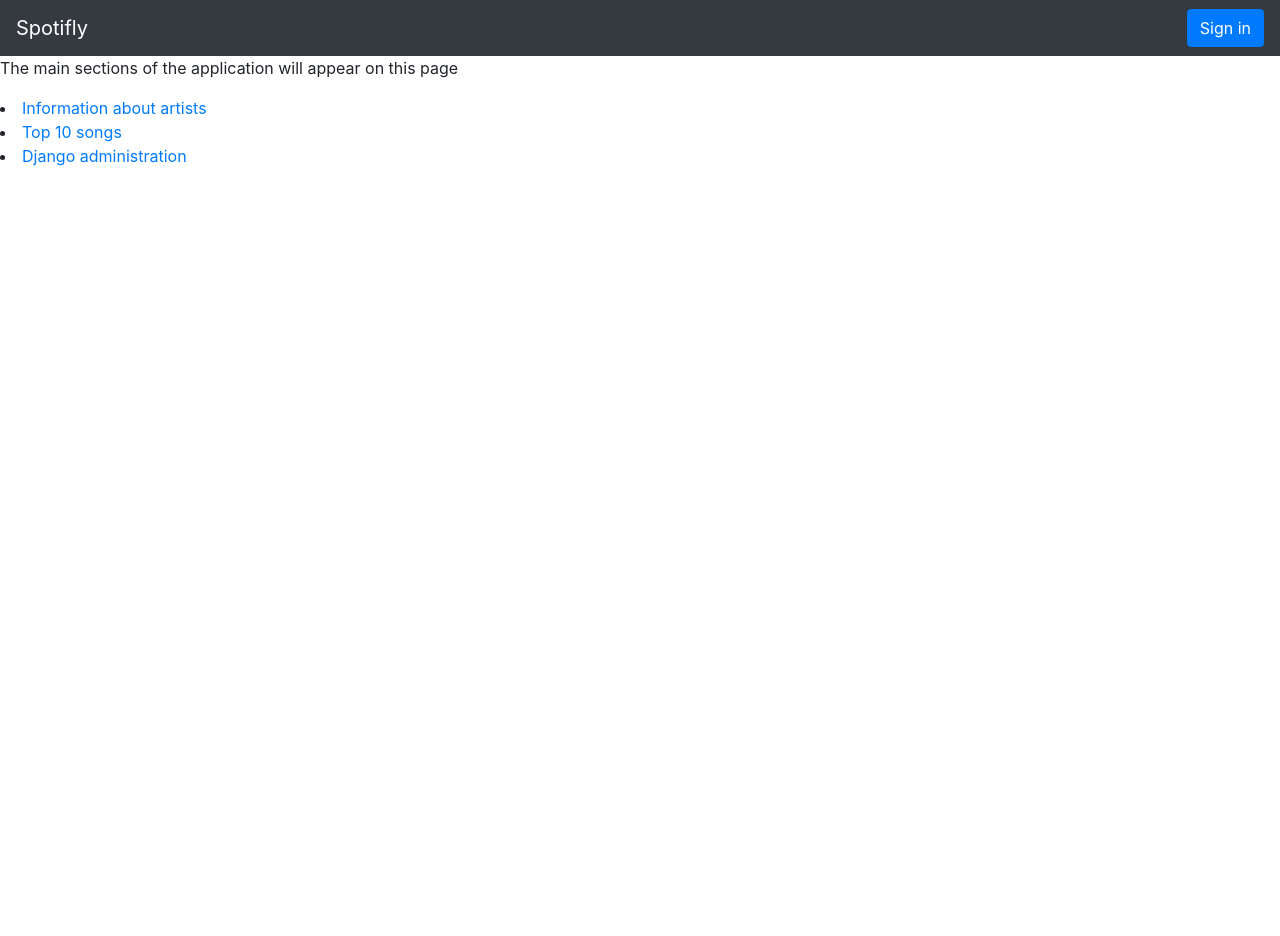
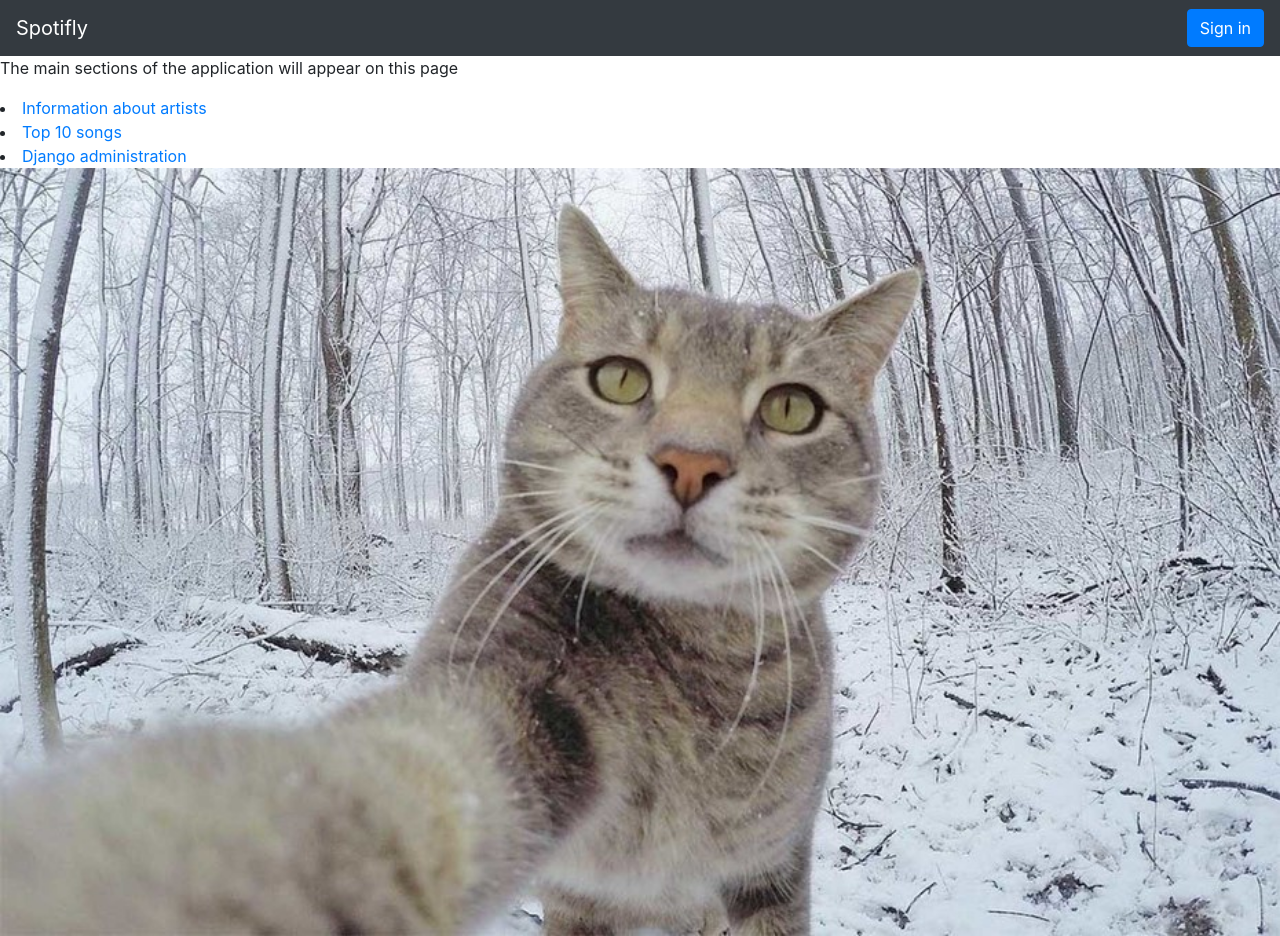
Before and after one commit to javigoo/web-project, a Django app: page / in a window 1280 px wide. Before the commit the page ends 166 px from the top, so only its background shows below. Run offline with Django 3.2, Linux system fonts and the light colour scheme; parts of the project's set-up code (start-up, migrations or seed data) failed here and were passed over; some libraries are stand-ins or nearby versions.

Commit message:
Update Home gato

```diff
--- a/apps/spotify/templates/spotify/home.html
+++ b/apps/spotify/templates/spotify/home.html
@@ -18,5 +18,8 @@
     <li>
       <a href="{% url 'admin:index' %}"> Django administration </a> <!-- Apunta a la url de index -->
     </li>
+    <section>
+        <img src="{% static 'gato.jpg' %}" style="width:100%" alt="gato">
+    </section>
 
 {% endblock %}
```
